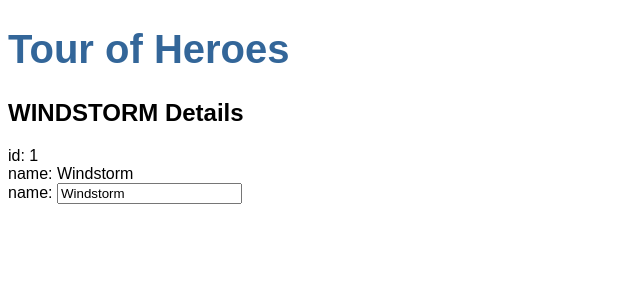
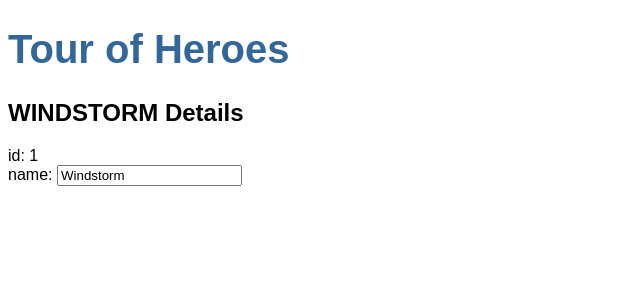
Before and after one commit to guilhermefos/angular-tour-of-heroes, an Angular app: page / in a window 1280 px wide. Shown: the top 300 px of the page, without its empty margins (0-640 px from the left). Built offline with nearby package versions, Linux system fonts and the light colour scheme.

Commit message:
Change heroes component template

```diff
--- a/src/app/heroes/heroes.component.html
+++ b/src/app/heroes/heroes.component.html
@@ -1,9 +1,7 @@
-<h2>{{hero.name | uppercase}} Details</h2>
+<h2>{{ hero.name | uppercase }} Details</h2>
 <div><span>id: </span>{{hero.id}}</div>
-<div><span>name: </span>{{hero.name}}</div>
-
 <div>
-  <label>name:
-    <input [(ngModel)]="hero.name" placeholder="name">
-  </label>
+    <label>name:
+      <input [(ngModel)]="hero.name" placeholder="name">
+    </label>
 </div>
```
